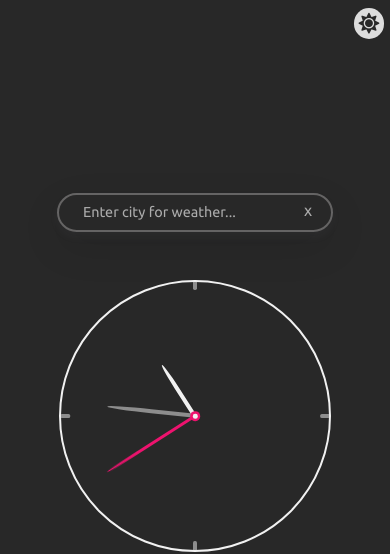
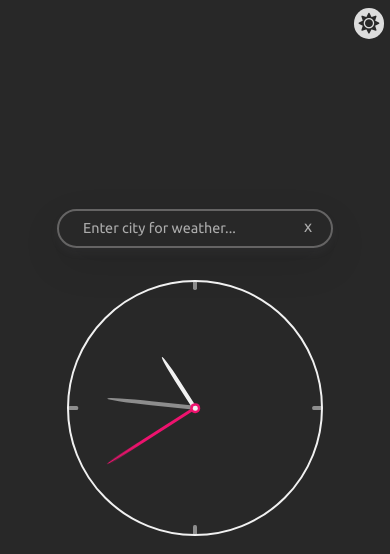
Before and after one commit to TheRealRajan/Time-and-Weather, a plain HTML site: page index.html in a window 390 px wide. Shown: the top 554 px of the page. Drawn offline with nearby package versions, Linux system fonts and the light colour scheme.

Commit message:
Tried fixing layout issues on mobile devices

```diff
--- a/styles.css
+++ b/styles.css
@@ -26,12 +26,13 @@ html.dark {
 
 body {
   font-family: "Ubuntu", sans-serif;
-  margin: 0;
+  margin: auto 0;
   display: flex;
   align-items: center;
   justify-content: center;
+
   height: 100vh;
-  overflow: hidden;
+  /* overflow: hidden; */
 }
 .user-form {
   width: 100%;
@@ -280,3 +281,13 @@ body {
   color: var(--primary);
   opacity: 0.7;
 }
+
+@media (orientation: portrait) {
+  .weather-data {
+    margin-bottom: 0.5rem;
+  }
+  .clock {
+    width: 16rem;
+    height: 16rem;
+  }
+}
```
